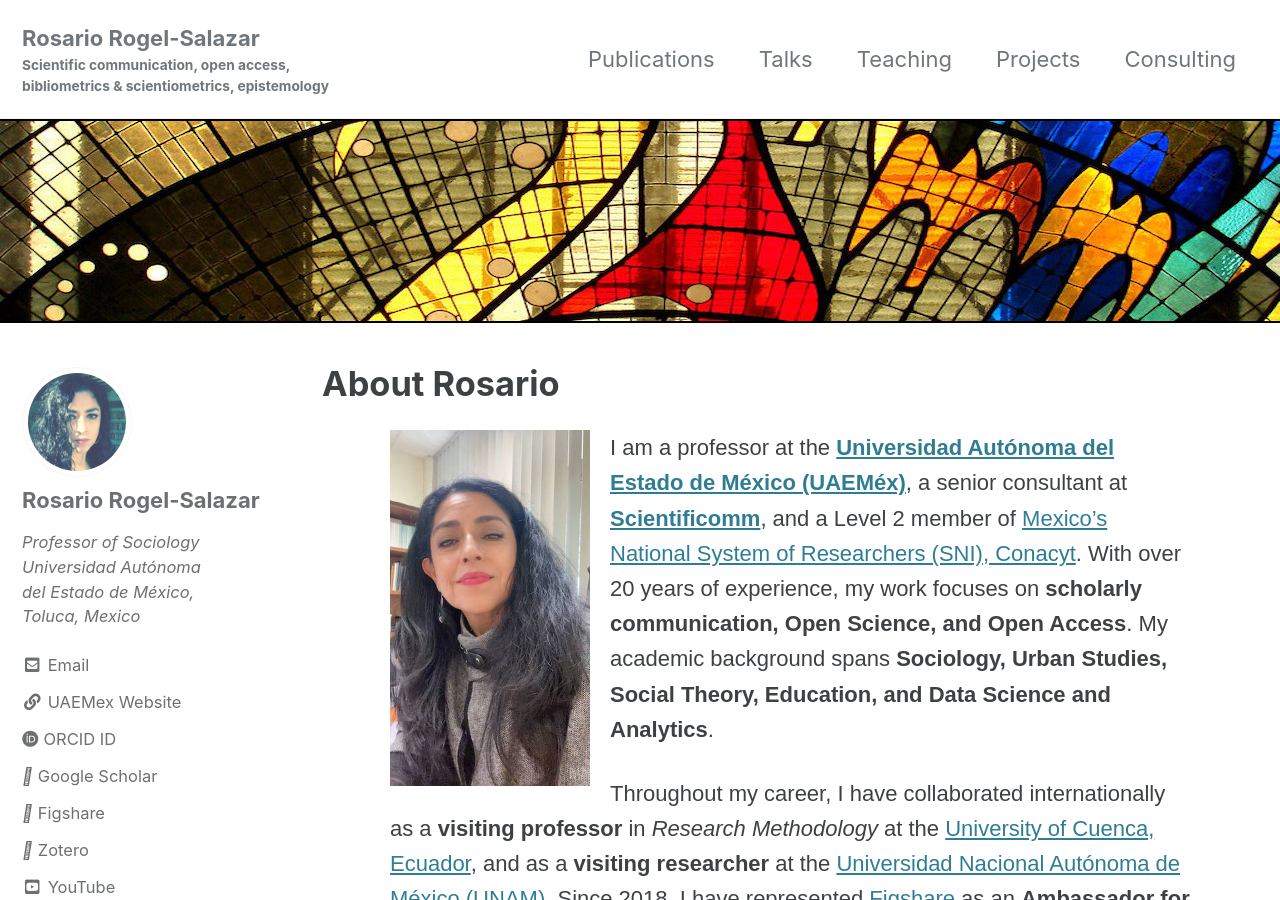
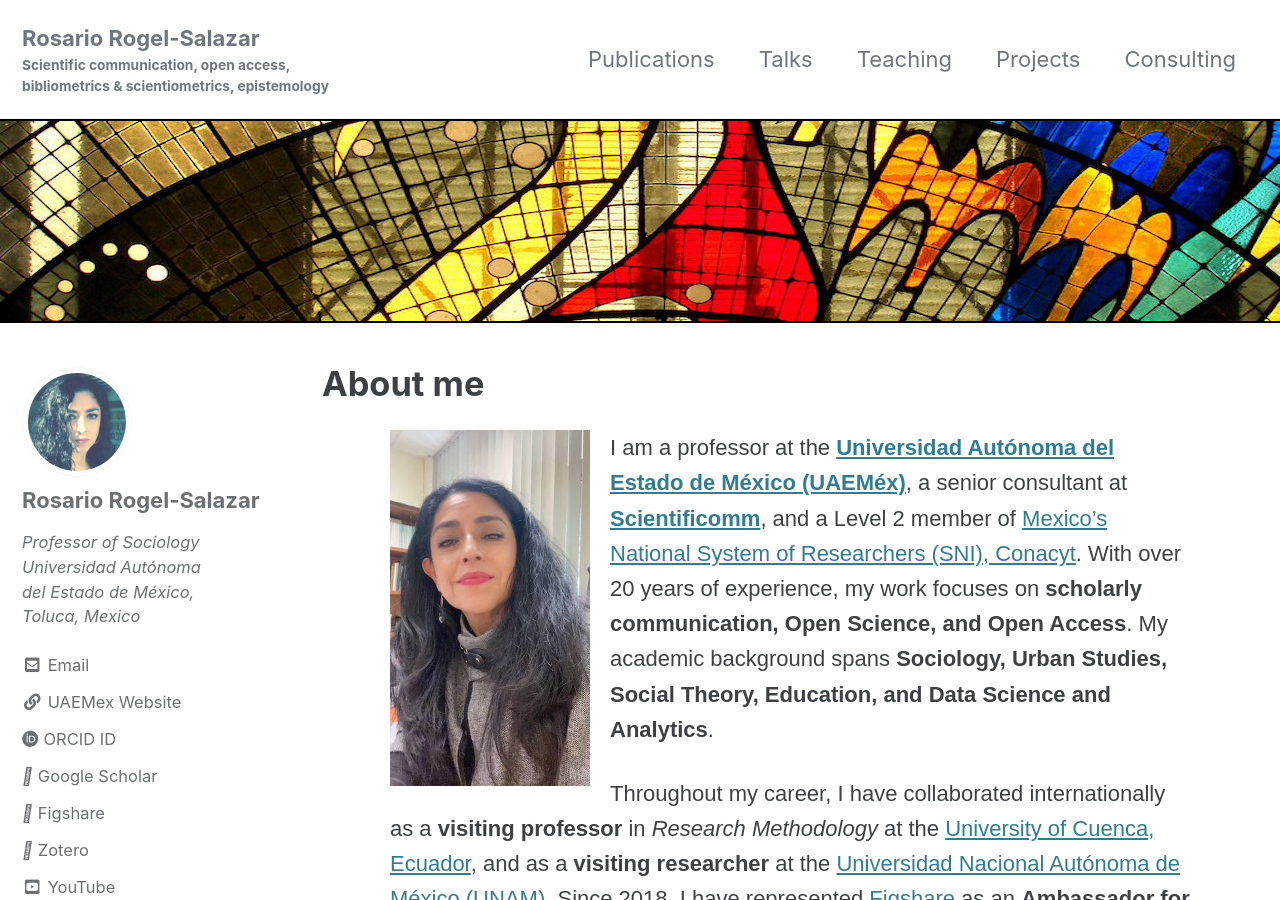
Before and after one commit to rosariorogel/rosariorogel.github.io, a Jekyll site: the page built from index.html, in a window 1280 px wide and 900 px high. Built offline with Jekyll 4.4.1, drawn with Linux system fonts in a browser that asks for light colours; cached includes are drawn as plain includes; the list of posts is cut into pages by our own code; some of the changed lines change nothing that is shown.

Commit message:
Correcion de links.html

```diff
--- a/index.html
+++ b/index.html
@@ -1,7 +1,7 @@
 ---
 layout: home
 classes: wide
-title: About Rosario
+title: About me
 header:
   image: /assets/img/header-cosmovitral-banner.jpg
 ---
@@ -43,13 +43,13 @@
             <strong>Board of Directors</strong> for the <a href="https://openeducationconference.org/" target="_blank">Open Education Conference</a>,
             am a member of the <strong>Advisory Group</strong> for the <a href="https://www.oaswitchboard.org/" target="_blank">OA Switchboard</a>,
             and contribute to the <strong>Programme Committee</strong> for the
-            <a href="https://www.bdcam.org/" target="_blank">Born-Digital Collections, Archives, and Memory Conference</a>.
+            <a href="https://www.sas.ac.uk/about-us/institutes-centres/digital-humanities-research-hub/events/born-digital-collections-archives-memory" target="_blank">Born-Digital Collections, Archives, and Memory Conference</a>.
         </p>
 
         <p>
-            Additionally, I chair the <a href="https://riiglobalizacionyterritorio.org/" target="_blank">
+            Additionally, I chair the <a href="https://seminariorii.uaemex.mx/" target="_blank">
             Red Iberoamericana de Investigación sobre Globalización y Territorio (RII)</a>
-            and am a member of the <a href="https://relassc.org/" target="_blank">
+            and am a member of the <a href="https://www.even3.com.br/relassc2024/" target="_blank">
             Scientific Committee of the Red Latinoamericana de Sistemas Sociales y Complejidad (RELASSC)</a>.
         </p>
 
```
